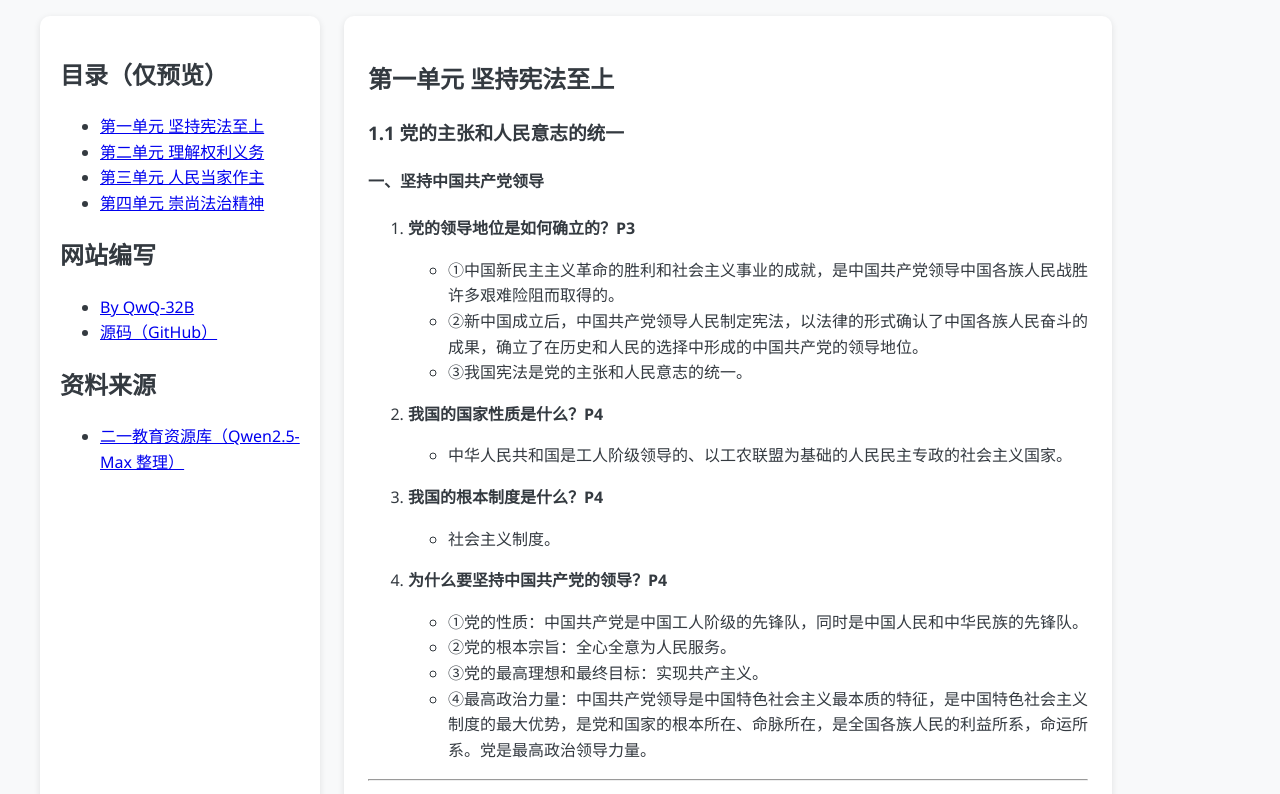
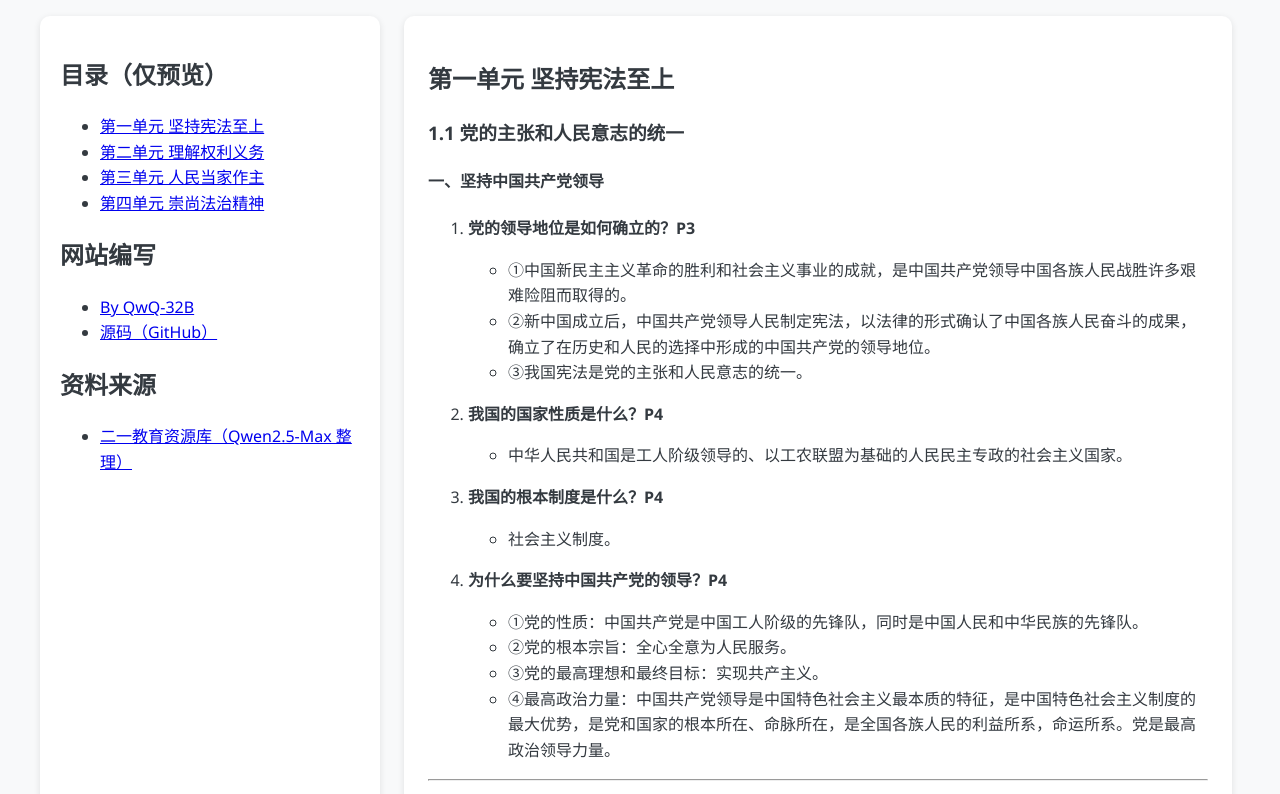
Before and after one commit to jinyinghua/Markdown-by-qwen, a plain HTML site: page index.html in a window 1280 px wide. Shown: the top 794 px of the page. Drawn offline with nearby package versions, Linux system fonts and the light colour scheme.

Commit message:
Update index.html

```diff
--- a/index.html
+++ b/index.html
@@ -25,7 +25,7 @@
         }
         /* 侧边栏样式 */
         .sidebar {
-            flex: 0 0 20%;
+            flex: 0 0 25%;
             min-width: 240px;
             width: 25%;
             background: white;
@@ -35,8 +35,8 @@
         }
         /* 主内容区样式 */
         .content {
-            flex: 1 1 60%;
-            max-width: calc(60%);
+            flex: 1 1 65%;
+            max-width: calc(65%);
             background: white;
             border-radius: 10px;
             box-shadow: 0 2px 7px rgba(0,0,0,0.1);
```
